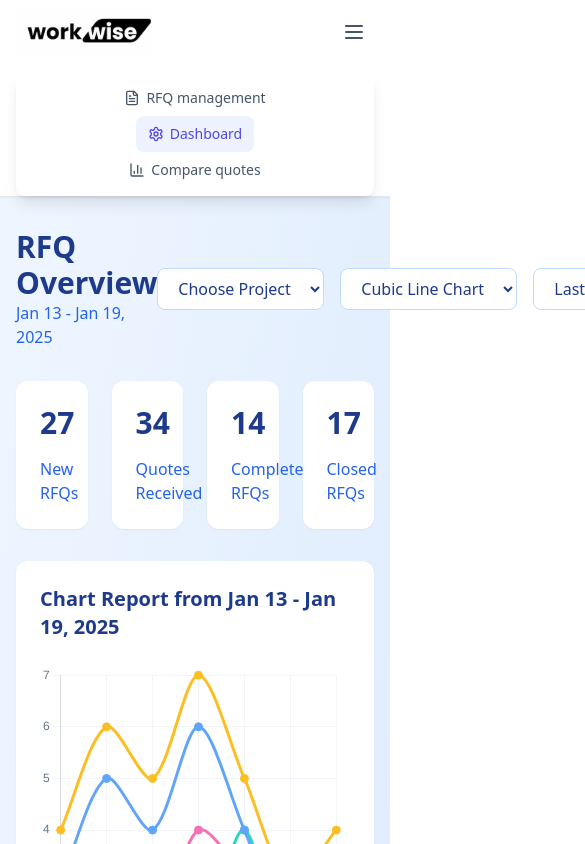
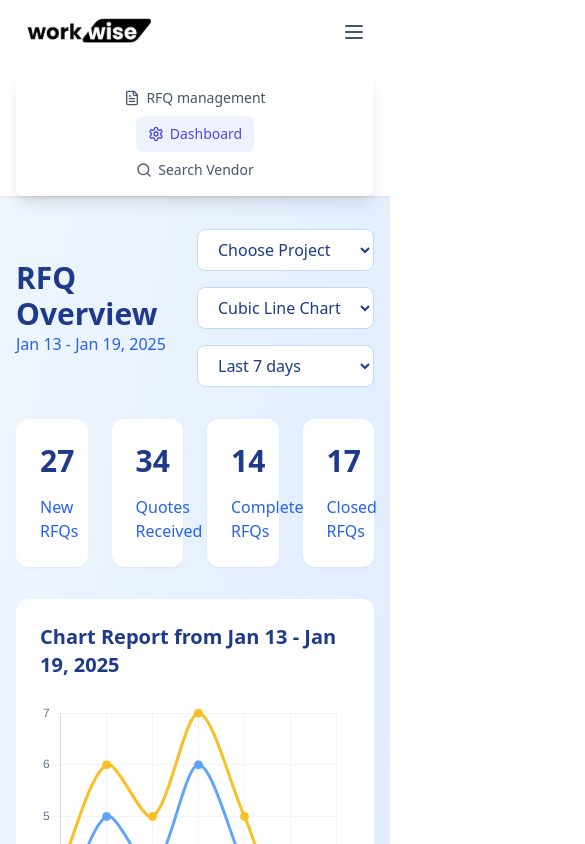
Before and after one commit to JeetDas5/kshitij-workwise, a React (Vite) app: page /dashboard in a window 390 px wide. Both pictures are taken after a click on the button 354 px from the left and 32 px from the top of the page. Shown: the top 844 px of the page, 585 px wide, since content can reach past the window. Built offline with nearby package versions, Linux system fonts and the light colour scheme.

Commit message:
minor fixes

```diff
--- a/src/components/global/Header.jsx
+++ b/src/components/global/Header.jsx
@@ -1,7 +1,6 @@
 import { useState } from "react";
 import { NavLink } from "react-router-dom";
 import {
-  BarChart3,
   Bell,
   User,
   FileText,
@@ -134,10 +133,10 @@ function Header() {
               Dashboard
             </NavItem>
             <NavItem
-              to="/compare-quotes"
-              icon={<BarChart3 className="w-4 h-4 mr-1.5" />}
+              to="/search-vendor"
+              icon={<Search className="w-4 h-4 mr-1.5" />}
             >
-              Compare quotes
+             Search Vendor
             </NavItem>
           </div>
         )}
--- a/src/pages/Dashboard.jsx
+++ b/src/pages/Dashboard.jsx
@@ -1,4 +1,4 @@
-import { useState } from 'react';
+import { useState } from "react";
 import {
   Chart as ChartJS,
   CategoryScale,
@@ -8,13 +8,13 @@ import {
   LineElement,
   Title,
   Tooltip,
-  Legend
-} from 'chart.js';
-import { Line, Bar } from 'react-chartjs-2';
-import Header from '../components/global/Header';
-import Footer from '../components/global/Footer';
-import { Link } from 'react-router-dom';
-import { LineChart, ShoppingCart, CheckSquare, XSquare } from 'lucide-react';
+  Legend,
+} from "chart.js";
+import { Line, Bar } from "react-chartjs-2";
+import Header from "../components/global/Header";
+import Footer from "../components/global/Footer";
+import { Link } from "react-router-dom";
+import { LineChart, ShoppingCart, CheckSquare, XSquare } from "lucide-react";
 
 ChartJS.register(
   CategoryScale,
@@ -28,21 +28,21 @@ ChartJS.register(
 );
 
 const chartData = {
-  days: ['Mon', 'Tue', 'Wed', 'Thu', 'Fri', 'Sat', 'Sun'],
+  days: ["Mon", "Tue", "Wed", "Thu", "Fri", "Sat", "Sun"],
   newRFQs: [3, 5, 4, 6, 4, 2, 3],
   closedRFQs: [2, 3, 2, 4, 3, 1, 2],
   completedRFQs: [1, 2, 3, 2, 4, 1, 1],
-  quotesReceived: [4, 6, 5, 7, 5, 3, 4]
+  quotesReceived: [4, 6, 5, 7, 5, 3, 4],
 };
 
 function Dashboard() {
-  const [chartType, setChartType] = useState('Cubic Line Chart');
+  const [chartType, setChartType] = useState("Cubic Line Chart");
 
   const stats = {
     newRFQs: 27,
     quotesReceived: 34,
     completedRFQs: 14,
-    closedRFQs: 17
+    closedRFQs: 17,
   };
 
   const chartOptions = {
@@ -50,91 +50,91 @@ function Dashboard() {
     maintainAspectRatio: false,
     plugins: {
       legend: {
-        display: false
+        display: false,
       },
       tooltip: {
-        backgroundColor: 'rgba(255, 255, 255, 0.9)',
-        titleColor: '#1e3a8a',
-        bodyColor: '#1e3a8a',
-        borderColor: '#e2e8f0',
+        backgroundColor: "rgba(255, 255, 255, 0.9)",
+        titleColor: "#1e3a8a",
+        bodyColor: "#1e3a8a",
+        borderColor: "#e2e8f0",
         borderWidth: 1,
         padding: 12,
         displayColors: true,
         callbacks: {
-          label: function(context) {
+          label: function (context) {
             return `${context.dataset.label}: ${context.parsed.y}`;
-          }
-        }
-      }
+          },
+        },
+      },
     },
     scales: {
       x: {
         grid: {
-          color: '#f1f5f9'
+          color: "#f1f5f9",
         },
         ticks: {
-          color: '#64748b'
-        }
+          color: "#64748b",
+        },
       },
       y: {
         grid: {
-          color: '#f1f5f9'
+          color: "#f1f5f9",
         },
         ticks: {
-          color: '#64748b',
-          stepSize: 1
+          color: "#64748b",
+          stepSize: 1,
         },
-        min: 0
-      }
+        min: 0,
+      },
     },
     elements: {
       line: {
-        tension: 0.3
+        tension: 0.3,
       },
       point: {
         radius: 4,
-        hoverRadius: 6
-      }
-    }
+        hoverRadius: 6,
+      },
+    },
   };
 
   const data = {
     labels: chartData.days,
     datasets: [
       {
-        label: 'New RFQs',
+        label: "New RFQs",
         data: chartData.newRFQs,
-        borderColor: '#60a5fa',
-        backgroundColor: '#60a5fa',
-        fill: false
+        borderColor: "#60a5fa",
+        backgroundColor: "#60a5fa",
+        fill: false,
       },
       {
-        label: 'Closed RFQs',
+        label: "Closed RFQs",
         data: chartData.closedRFQs,
-        borderColor: '#f472b6',
-        backgroundColor: '#f472b6',
-        fill: false
+        borderColor: "#f472b6",
+        backgroundColor: "#f472b6",
+        fill: false,
       },
       {
-        label: 'Completed RFQs',
+        label: "Completed RFQs",
         data: chartData.completedRFQs,
-        borderColor: '#2dd4bf',
-        backgroundColor: '#2dd4bf',
-        fill: false
+        borderColor: "#2dd4bf",
+        backgroundColor: "#2dd4bf",
+        fill: false,
       },
       {
-        label: 'Quotes Received',
+        label: "Quotes Received",
         data: chartData.quotesReceived,
-        borderColor: '#fbbf24',
-        backgroundColor: '#fbbf24',
-        fill: false
-      }
-    ]
+        borderColor: "#fbbf24",
+        backgroundColor: "#fbbf24",
+        fill: false,
+      },
+    ],
   };
 
   return (
     <div className="min-h-screen bg-gradient-to-br from-blue-50 to-blue-100">
-      <Header/>
+      <Header />
       <div className="max-w-7xl mx-auto px-4 py-8">
         <div className="mb-8 flex justify-between items-center">
           <div>
@@ -142,8 +142,8 @@ function Dashboard() {
             <p className="text-blue-600">Jan 13 - Jan 19, 2025</p>
           </div>
 
-          <div className="flex gap-4">
-            <select className="bg-white px-4 py-2 rounded-lg border border-blue-200 text-blue-900">
+          <div className="flex flex-col md:flex-row gap-4">
+            <select className="bg-white flex flex-col md:flex-row px-4 py-2 rounded-lg border border-blue-200 text-blue-900">
               <option>Choose Project</option>
               <option>Project Alpha</option>
               <option>Project Beta</option>
@@ -166,14 +166,39 @@ function Dashboard() {
 
         <div className="grid grid-cols-4 gap-6 mb-8">
           {[
-            { label: 'New RFQs', value: stats.newRFQs, icon: ShoppingCart, color: 'blue' },
-            { label: 'Quotes Received', value: stats.quotesReceived, icon: LineChart, color: 'yellow' },
-            { label: 'Completed RFQs', value: stats.completedRFQs, icon: CheckSquare, color: 'teal' },
-            { label: 'Closed RFQs', value: stats.closedRFQs, icon: XSquare, color: 'pink' }
+            {
+              label: "New RFQs",
+              value: stats.newRFQs,
+              icon: ShoppingCart,
+              color: "blue",
+            },
+            {
+              label: "Quotes Received",
+              value: stats.quotesReceived,
+              icon: LineChart,
+              color: "yellow",
+            },
+            {
+              label: "Completed RFQs",
+              value: stats.completedRFQs,
+              icon: CheckSquare,
+              color: "teal",
+            },
+            {
+              label: "Closed RFQs",
+              value: stats.closedRFQs,
+              icon: XSquare,
+              color: "pink",
+            },
           ].map((stat, index) => (
-            <div key={index} className="bg-white rounded-xl p-6 shadow-sm hover:shadow-md transition-shadow">
+            <div
+              key={index}
+              className="bg-white rounded-xl p-6 shadow-sm hover:shadow-md transition-shadow"
+            >
               <div className="flex justify-between items-start mb-4">
-                <span className="text-3xl font-bold text-blue-900">{stat.value}</span>
+                <span className="text-3xl font-bold text-blue-900">
+                  {stat.value}
+                </span>
                 <stat.icon className={`text-${stat.color}-500 w-6 h-6`} />
               </div>
               <h3 className="text-blue-600 font-medium">{stat.label}</h3>
@@ -182,9 +207,11 @@ function Dashboard() {
         </div>
 
         <div className="bg-white rounded-xl p-6 shadow-sm">
-          <h2 className="text-xl font-semibold text-blue-900 mb-6">Chart Report from Jan 13 - Jan 19, 2025</h2>
+          <h2 className="text-xl font-semibold text-blue-900 mb-6">
+            Chart Report from Jan 13 - Jan 19, 2025
+          </h2>
           <div className="h-[400px] relative">
-            {chartType === 'Cubic Line Chart' ? (
+            {chartType === "Cubic Line Chart" ? (
               <Line options={chartOptions} data={data} />
             ) : (
               <Bar options={chartOptions} data={data} />
@@ -192,10 +219,10 @@ function Dashboard() {
           </div>
           <div className="flex justify-center gap-6 mt-6">
             {[
-              { label: 'New RFQs', color: 'bg-blue-400' },
-              { label: 'Closed RFQs', color: 'bg-pink-400' },
-              { label: 'Completed RFQs', color: 'bg-teal-400' },
-              { label: 'Quotes Received', color: 'bg-yellow-400' }
+              { label: "New RFQs", color: "bg-blue-400" },
+              { label: "Closed RFQs", color: "bg-pink-400" },
+              { label: "Completed RFQs", color: "bg-teal-400" },
+              { label: "Quotes Received", color: "bg-yellow-400" },
             ].map((legend, index) => (
               <div key={index} className="flex items-center gap-2">
                 <div className={`w-3 h-3 rounded-full ${legend.color}`}></div>
@@ -204,11 +231,14 @@ function Dashboard() {
             ))}
           </div>
         </div>
-        <Link to={'/rfq-creation'}  className="mt-14 bg-blue-600 text-white px-6 py-3 rounded-lg font-medium hover:bg-blue-700 transition-colors">
+        <Link
+          to={"/rfq-creation"}
+          className="mt-14 bg-blue-600 text-white px-6 py-3 rounded-lg font-medium hover:bg-blue-700 transition-colors"
+        >
           Create New RFQ
         </Link>
       </div>
-      <Footer/>
+      <Footer />
     </div>
   );
 }
--- a/src/pages/RFQ-Management.jsx
+++ b/src/pages/RFQ-Management.jsx
@@ -12,6 +12,7 @@ import {
 } from "lucide-react";
 import rfqData from "../data/rfq-data.json";
 import Header from "../components/global/Header";
+import Footer from "../components/global/Footer";
 import { Link, useNavigate } from "react-router-dom";
 
 const StatCard = ({ title, value, change, negative, positive }) => {
@@ -270,6 +271,7 @@ const RFQManagement = () => {
       </div>
 
       <RFQTable data={filteredData} />
+      <Footer/>
     </main>
   );
 };
--- a/src/pages/RFQ-management-details.jsx
+++ b/src/pages/RFQ-management-details.jsx
@@ -3,6 +3,8 @@ import { FileText, Calendar, Building2, Mail, Phone } from "lucide-react";
 import rfqsData from "../data/rfq-details.json";
 import { useSearchParams } from "react-router-dom";
 import Loader from "../components/global/Loader";
+import Header from "../components/global/Header";
+import Footer from "../components/global/Footer";
 
 const RFQManagementDetails = ()=> {
   const [rfq, setRfq] = useState(null);
@@ -49,6 +51,7 @@ const RFQManagementDetails = ()=> {
 
   return (
     <div className="min-h-screen bg-gradient-to-br from-sky-50 to-blue-100">
+      <Header/>
       <div className="max-w-7xl mx-auto px-4 py-12">
         <div className="flex items-center justify-between mb-12">
           <h1 className="text-3xl font-bold text-sky-900 flex items-center gap-2 ml-5">
@@ -218,6 +221,7 @@ const RFQManagementDetails = ()=> {
           </div>
         </div>
       </div>
+      <Footer/>
     </div>
   );
 }
```
